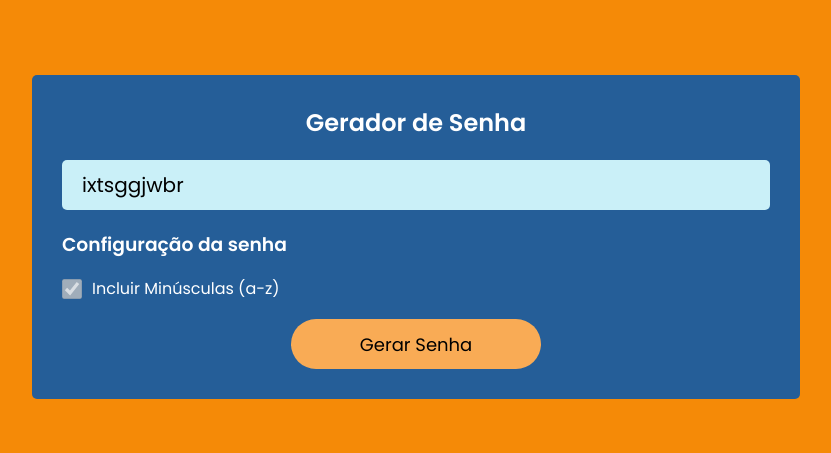
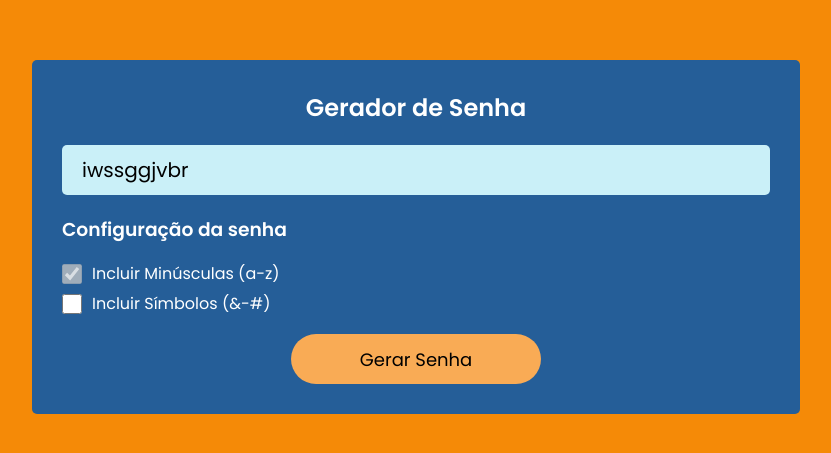
Before and after one commit to WallacyFernandez/ProcessoProject, a React (Create React App) app: page / in a window 1280 px wide. Shown: the part 163-616 px from the top of the page, without its empty margins (224-1055 px from the left). Built offline with nearby package versions, Linux system fonts and the light colour scheme.

Commit message:
Add: feature Simbolos

```diff
--- a/src/Components/PasswordGenerator.jsx
+++ b/src/Components/PasswordGenerator.jsx
@@ -3,10 +3,12 @@ import './PasswordGenerator.css';
 import { ToastContainer } from 'react-toastify';
 
 const lowercaseList = 'abcdefghijklmnopqrstuvwxyz';
+const symbolsList = "!@#$%^&*()_+-=[]{}|;:,.<>?";
 
 function PasswordGenerator() {
 
     const [password, setPassword] = useState('');
+    const [includeSymbols, setIncludeSymbols] = useState(false);
     const passwordLength = 10; // Tamanho fixo da senha
 
     useEffect(() => {
@@ -14,12 +16,14 @@ function PasswordGenerator() {
     },[]);
 
     const generatePassword = () => {
-        const characterList = lowercaseList;
+        let characterList = lowercaseList;
+        if (includeSymbols) characterList += symbolsList;
+
         let tempPassword = '';
         const characterListLength = characterList.length;
 
         for (let i = 0; i < passwordLength; i++) {
-            const characterIndex = Math.round(Math.random() * characterListLength);
+            const characterIndex = Math.round(Math.random() * (characterListLength - 1));
             tempPassword += characterList.charAt(characterIndex);
         }
 
@@ -46,6 +50,16 @@ function PasswordGenerator() {
                                     <input type="checkbox" name="lower" id="lower" checked disabled />
                                     <label htmlFor="lower">Incluir Minúsculas (a-z)</label>
                                 </div>
+                                <div className="checkbox-field">
+                                    <input
+                                        type="checkbox"
+                                        name="symbols"
+                                        id="symbols"
+                                        checked={includeSymbols}
+                                        onChange={(e) => setIncludeSymbols(e.target.checked)}
+                                    />
+                                    <label htmlFor="symbols">Incluir Símbolos (&-#)</label>
+                                </div>
                             </div>
                         </div>
                     </div>
```
